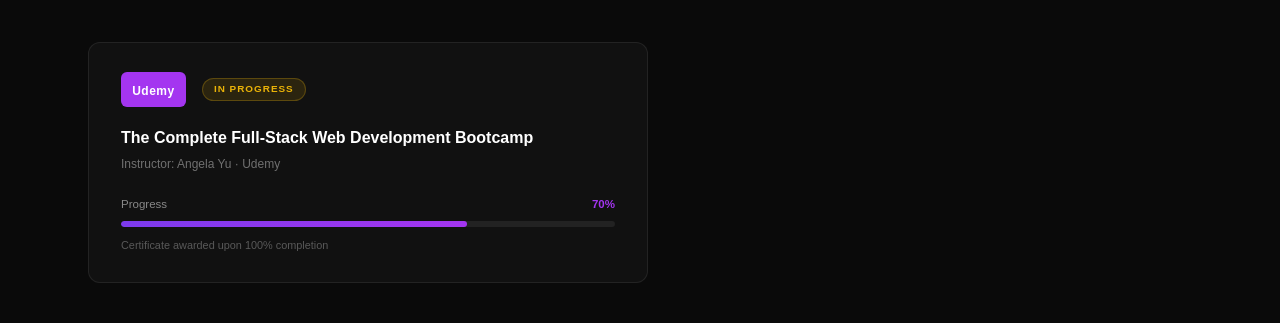
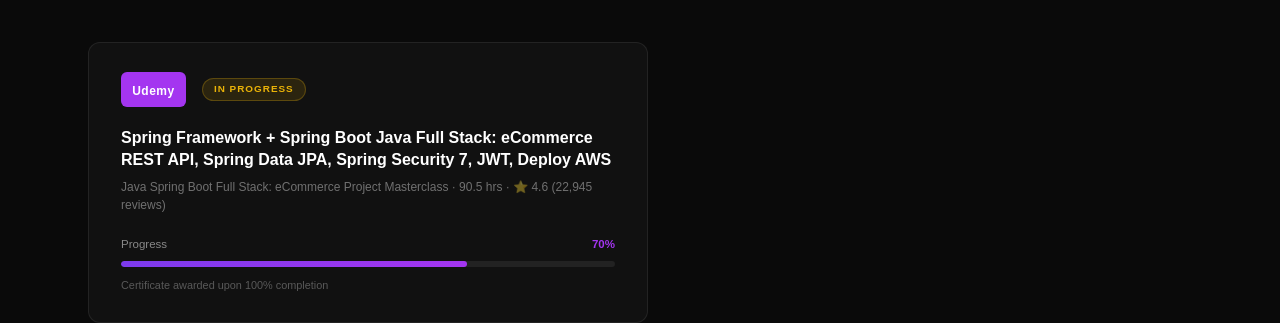
Before and after one commit to fariethedev/farai-portfolio, a React (Vite) app: page / in a window 1280 px wide. Shown: the part 2940-3263 px from the top of the page. Built offline with nearby package versions, Linux system fonts and the light colour scheme.

Commit message:
fix: update Udemy certificate with correct course title and details

```diff
--- a/src/components/AboutMe.jsx
+++ b/src/components/AboutMe.jsx
@@ -312,7 +312,7 @@
             marginBottom: "0.4rem",
             lineHeight: 1.4,
           }}>
-            The Complete Full-Stack Web Development Bootcamp
+            Spring Framework + Spring Boot Java Full Stack: eCommerce REST API, Spring Data JPA, Spring Security 7, JWT, Deploy AWS
           </h3>
           <p style={{
             fontFamily: "'Poppins', sans-serif",
@@ -320,7 +320,7 @@
             color: "rgba(255,255,255,0.4)",
             marginBottom: "1.4rem",
           }}>
-            Instructor: Angela Yu · Udemy
+            Java Spring Boot Full Stack: eCommerce Project Masterclass · 90.5 hrs · ⭐ 4.6 (22,945 reviews)
           </p>
 
           {/* Progress bar */}
```
